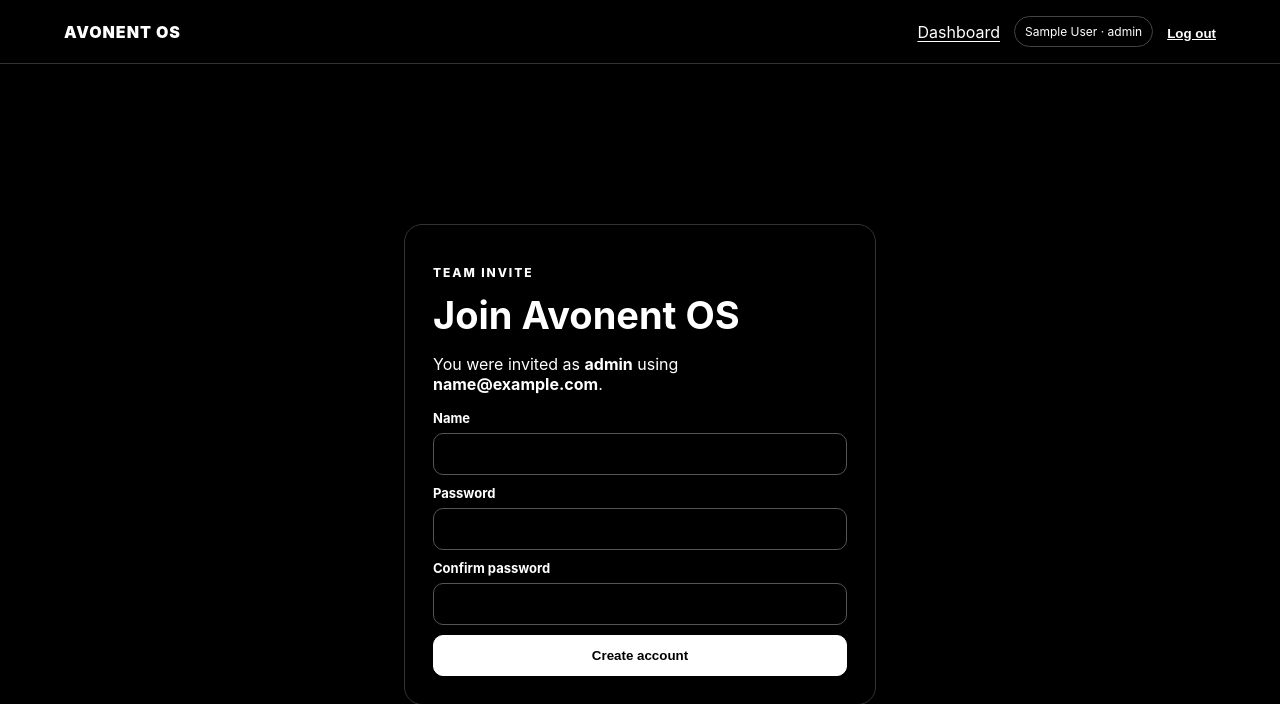
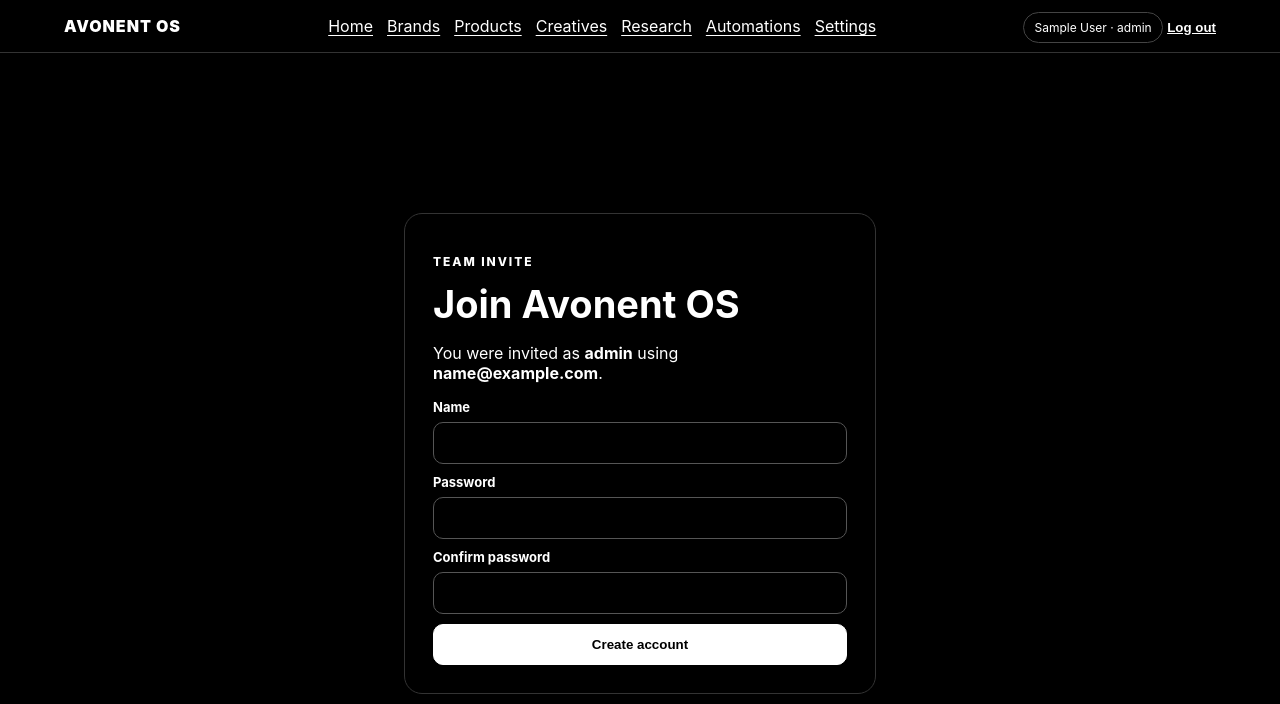
Before and after one commit to ojgldkee/avonent-os, a FastAPI app: template app/templates/join.html in a window 1280 px wide. Shown: the top 704 px of the page. Run offline with FastAPI, Linux system fonts and the light colour scheme; the template is opened without the code that fills it: most values are stand-ins (such as "Sample title", 1, 10 or a date in 2020).

Commit message:
Add full multi-page application navigation

```diff
--- a/app/templates/base.html
+++ b/app/templates/base.html
@@ -11,15 +11,23 @@
 {% if auth %}
 <header class="topbar">
   <a class="brandmark" href="/">AVONENT OS</a>
-  <nav>
-    <a href="/">Dashboard</a>
+  <nav class="main-nav">
+    <a href="/">Home</a>
+    <a href="/brands">Brands</a>
+    <a href="/products">Products</a>
+    <a href="/creatives">Creatives</a>
+    <a href="/research">Research</a>
+    <a href="/automations">Automations</a>
     {% if auth.user.role in ['owner','admin'] %}<a href="/team">Team</a>{% endif %}
+    <a href="/settings">Settings</a>
+  </nav>
+  <div class="account-actions">
     <span class="user-chip">{{ auth.user.display_name }} · {{ auth.user.role }}</span>
     <form method="post" action="/logout" class="inline-form">
       <input type="hidden" name="csrf_token" value="{{ auth.session.csrf_token }}">
       <button class="link-button" type="submit">Log out</button>
     </form>
-  </nav>
+  </div>
 </header>
 {% endif %}
 {% block body %}{% endblock %}
```
